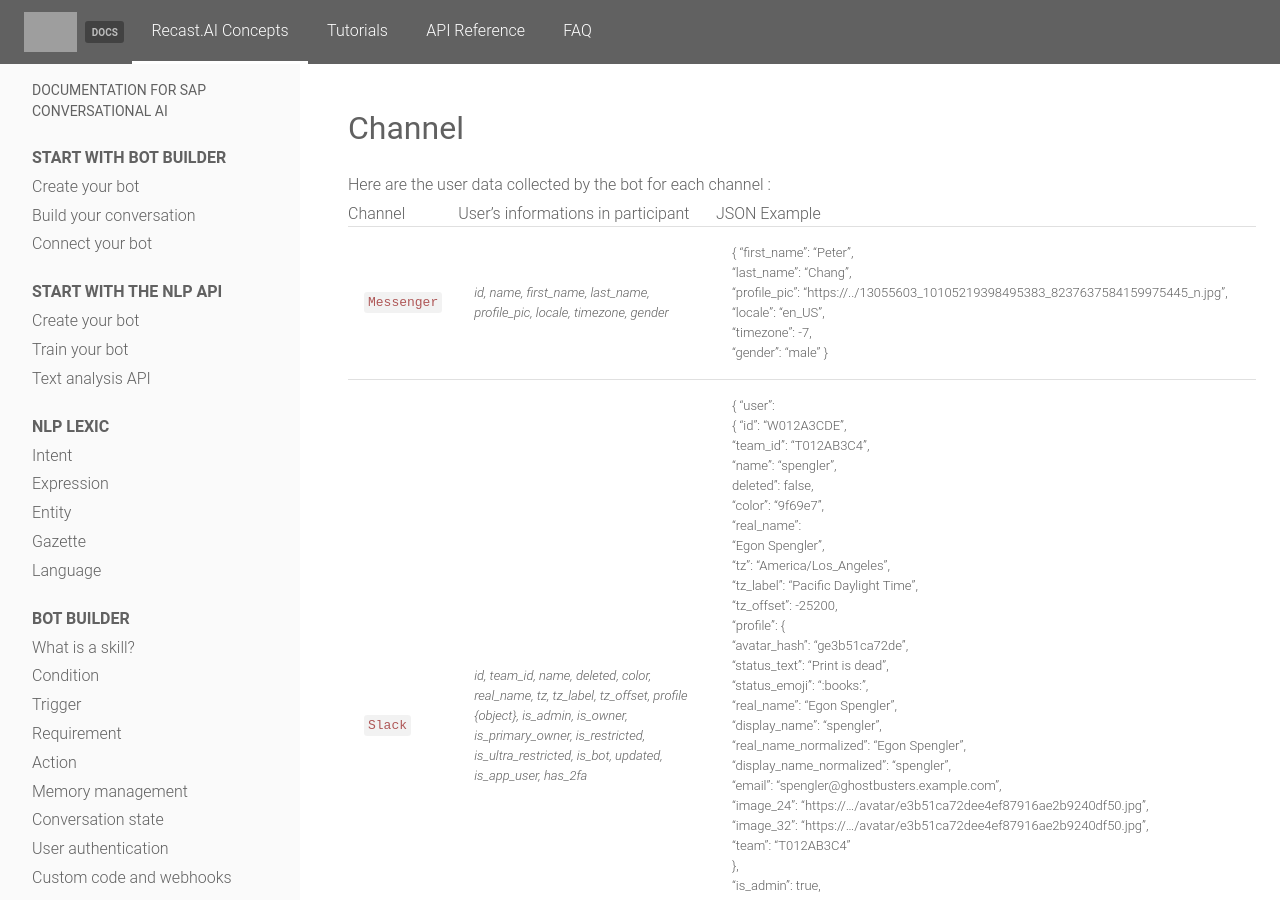
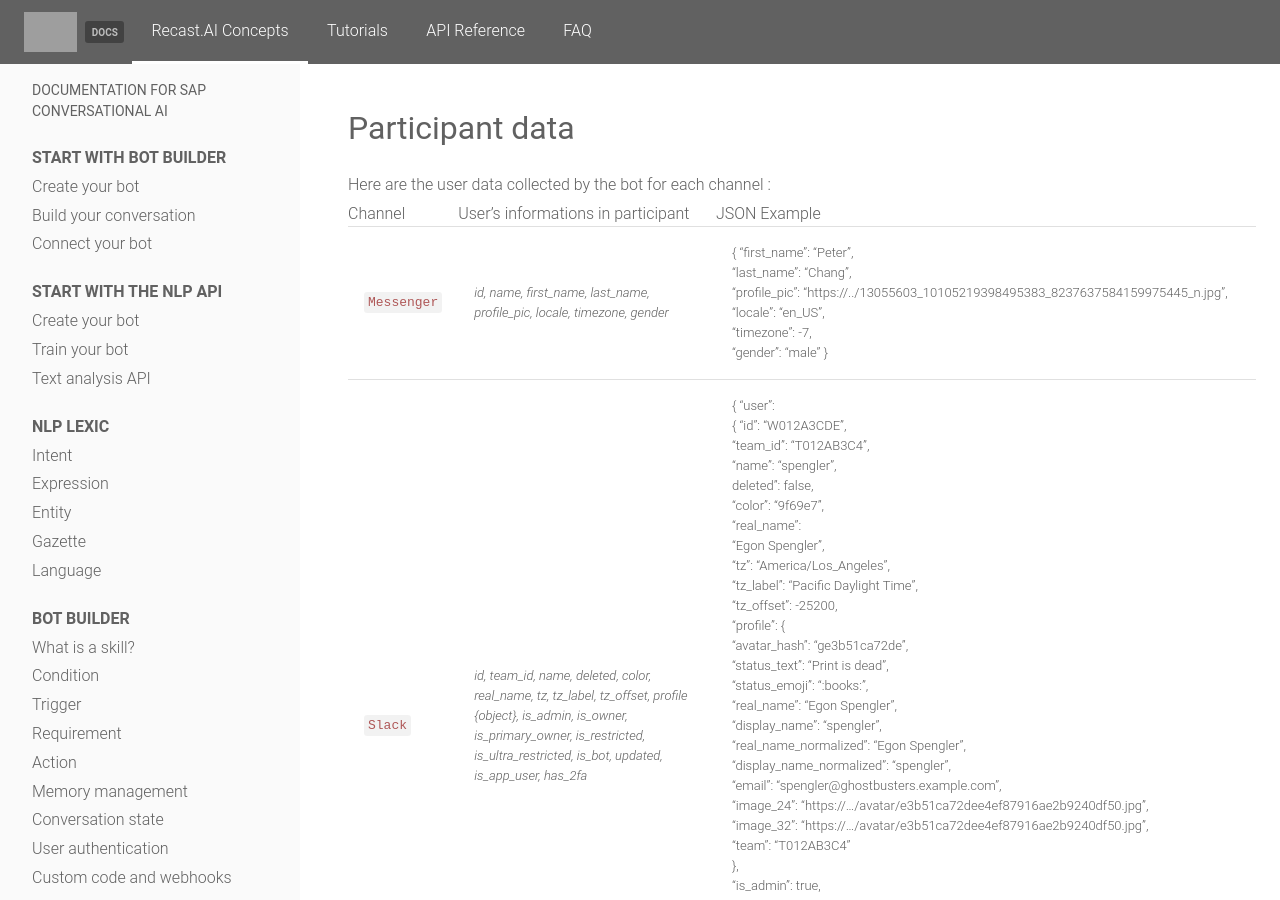
Before and after one commit to SAP-archive/docs, a Jekyll site: the page built from concepts/bot_connector/participant_data.md, in a window 1280 px wide and 900 px high. Built offline with Jekyll 4.4.1, drawn with Linux system fonts in a browser that asks for light colours; nearby versions of some CDN libraries; a style sheet for code colours, icons or effects is not loaded; grey boxes are pictures that could not be loaded.

Commit message:
modified title

```diff
--- a/concepts/bot_connector/participant_data.md
+++ b/concepts/bot_connector/participant_data.md
@@ -1,6 +1,6 @@
 ---
 layout: concept
-title: Channel
+title: Participant data
 permalink: /concepts/participant-data
 ---
 
```
